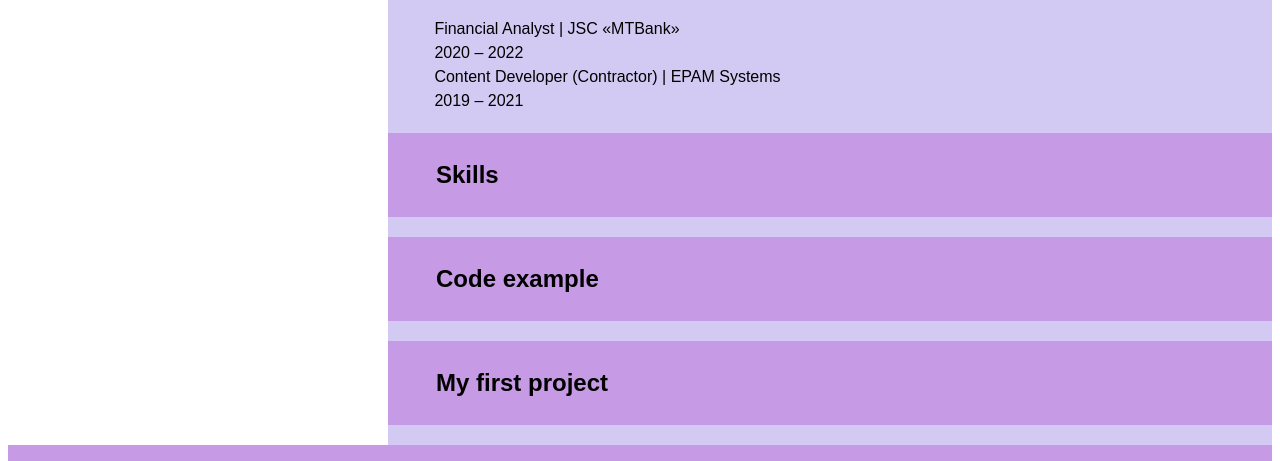
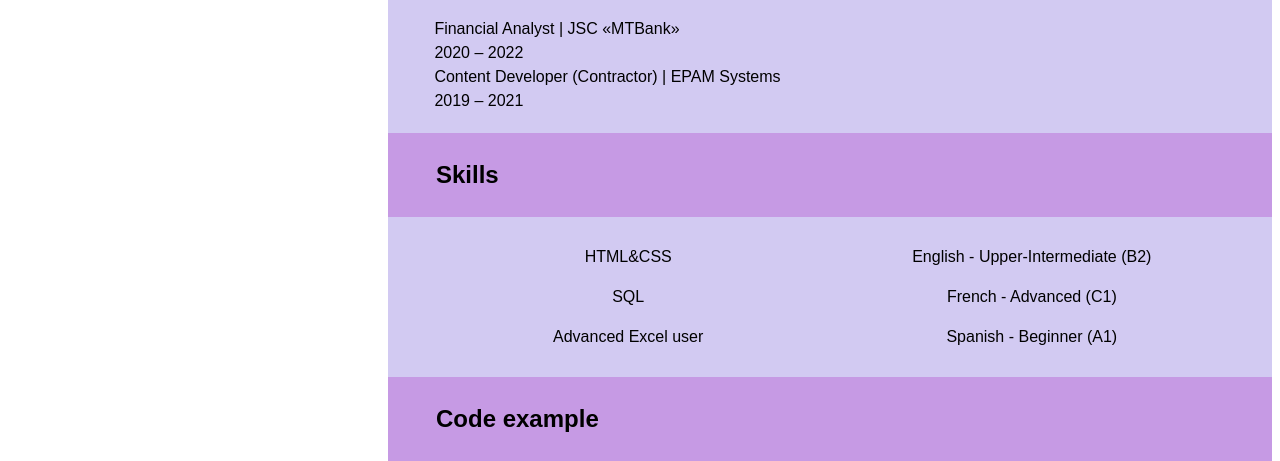
Before and after one commit to BiarezKseniya/rsschool-cv, a plain HTML site: page index.html in a window 1280 px wide. Shown: the part 1074-1535 px from the top of the page. Drawn offline with Linux system fonts and the light colour scheme.

Commit message:
feat: add skills content and styles

```diff
--- a/index.html
+++ b/index.html
@@ -81,9 +81,19 @@
 <p>Content Developer (Contractor) | EPAM Systems</p>
 <p>2019 – 2021</p>
 </section>
+
 <section id="skills">
 <h2>Skills</h2>
+<ul class="skills_list">
+<li>HTML&CSS</li>
+<li>SQL</li>
+<li>Advanced Excel user</li>
+<li>English - Upper-Intermediate (B2)</li>
+<li>French - Advanced (C1)</li>
+<li>Spanish - Beginner (A1)</li>
+</ul>
 </section>
+
 <section id="code">
 <h2>Code example</h2>
 </section>
--- a/style.css
+++ b/style.css
@@ -99,6 +99,18 @@ section ul li {
     list-style: none;
     padding: 1em 0;
 }
+
+
+.skills_list {
+    margin: 0 2.9em;
+    padding: 0;
+    columns: 2;
+}
+.skills_list li {
+    padding: 0.5em 0;
+    text-align: center;
+}
+
 footer {
     background-color: #C69AE4;
     display: grid;
```
